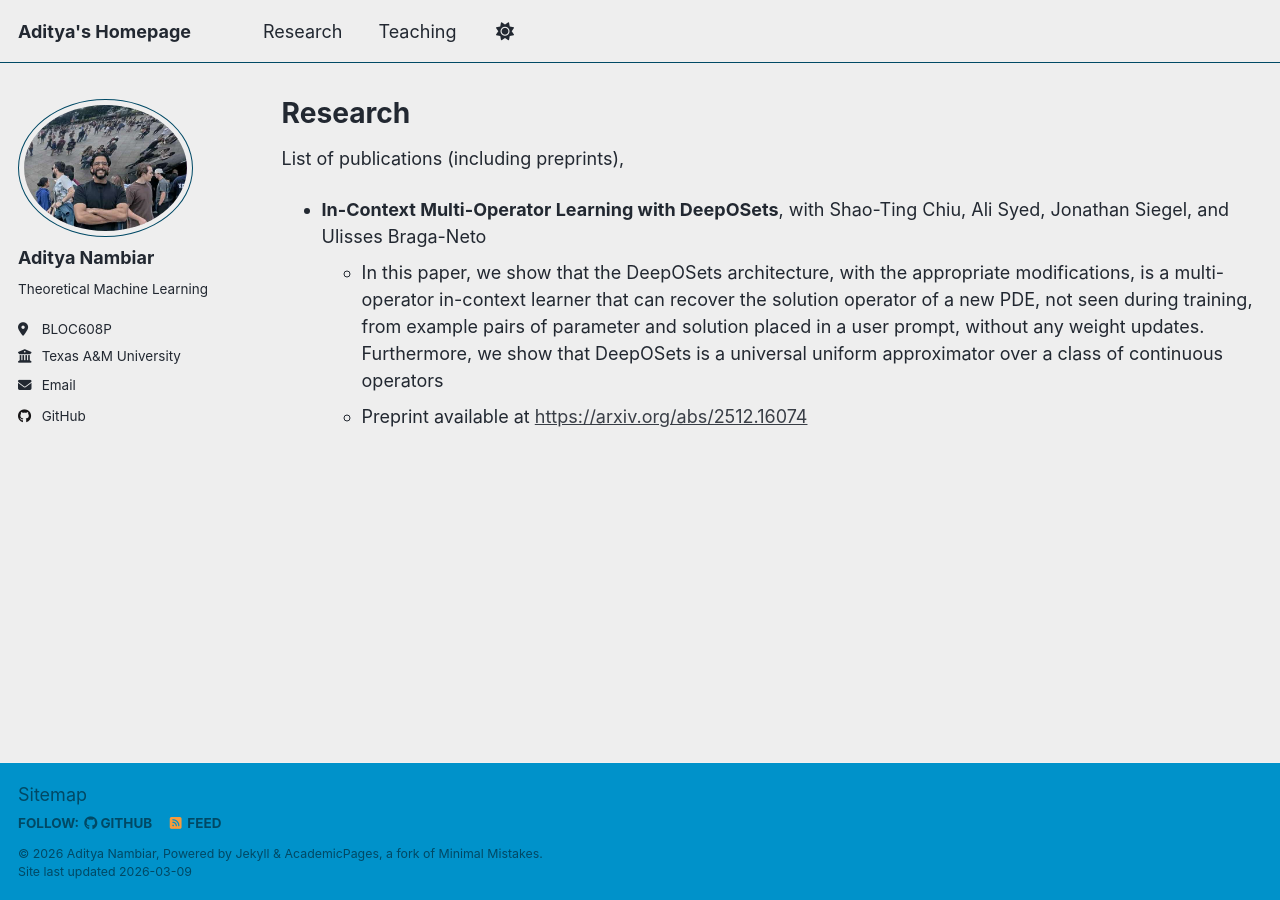
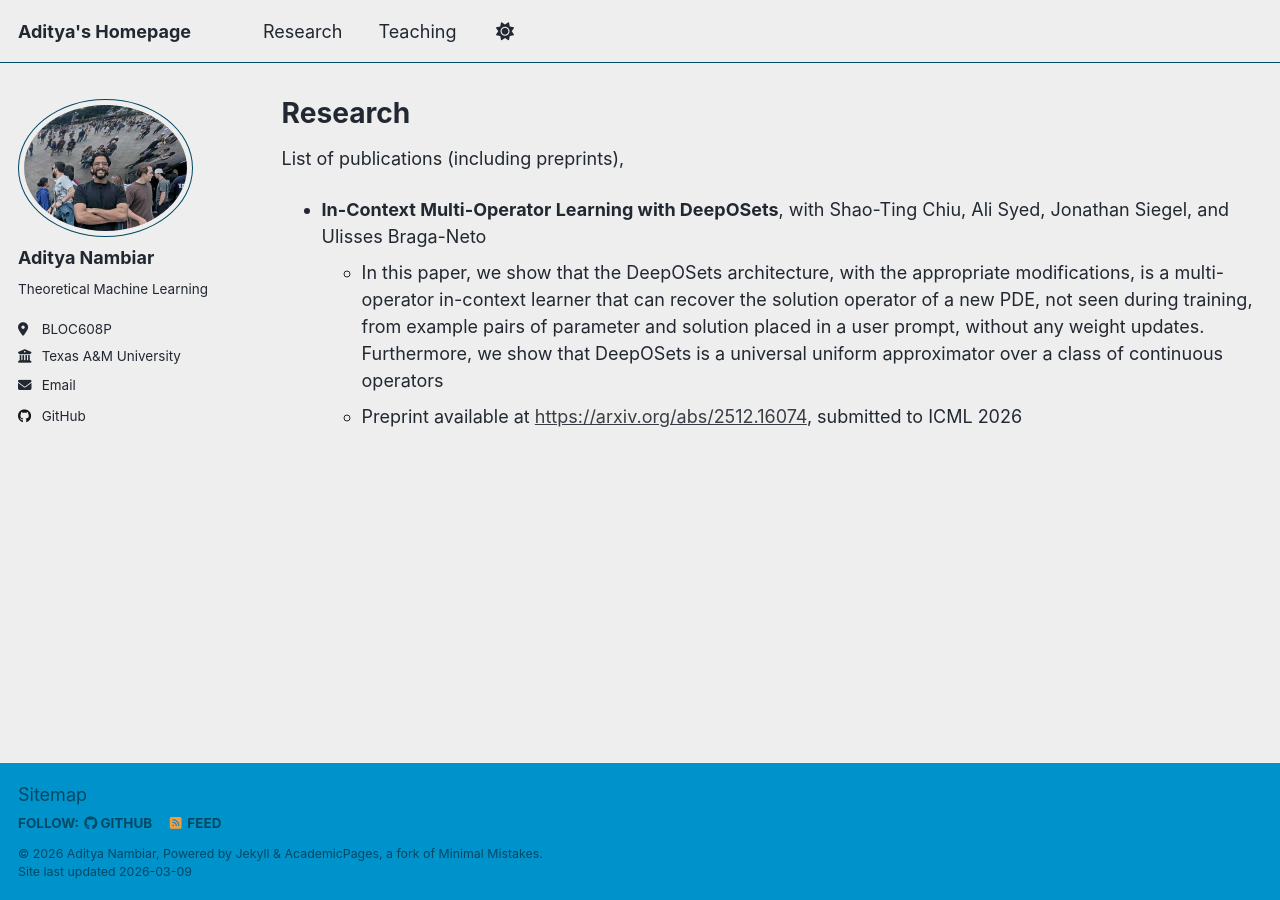
Before and after one commit to aditnambiar-tamu/aditnambiar-tamu.github.io, a Jekyll site: the page built from _pages/publications.html, in a window 1280 px wide. Built offline with Jekyll 4.4.1, drawn with Linux system fonts in a browser that asks for light colours; a script that is not in the unit is left out.

Commit message:
Update publications.html

```diff
--- a/_pages/publications.html
+++ b/_pages/publications.html
@@ -10,6 +10,6 @@ author_profile: true
   <li><b>In-Context Multi-Operator Learning with DeepOSets</b>, with Shao-Ting Chiu, Ali Syed, Jonathan Siegel, and Ulisses Braga-Neto</li>
     <ul>
       <li> In this paper, we show that the DeepOSets architecture, with the appropriate modifications, is a multi-operator in-context learner that can recover the solution operator of a new PDE, not seen during training, from example pairs of parameter and solution placed in a user prompt, without any weight updates. Furthermore, we show that DeepOSets is a universal uniform approximator over a class of continuous operators</li>
-      <li>Preprint available at <a href="https://arxiv.org/abs/2512.16074"> https://arxiv.org/abs/2512.16074</a></li>
+      <li>Preprint available at <a href="https://arxiv.org/abs/2512.16074"> https://arxiv.org/abs/2512.16074</a>, submitted to ICML 2026</li>
     </ul>
 </ul></p>
```
